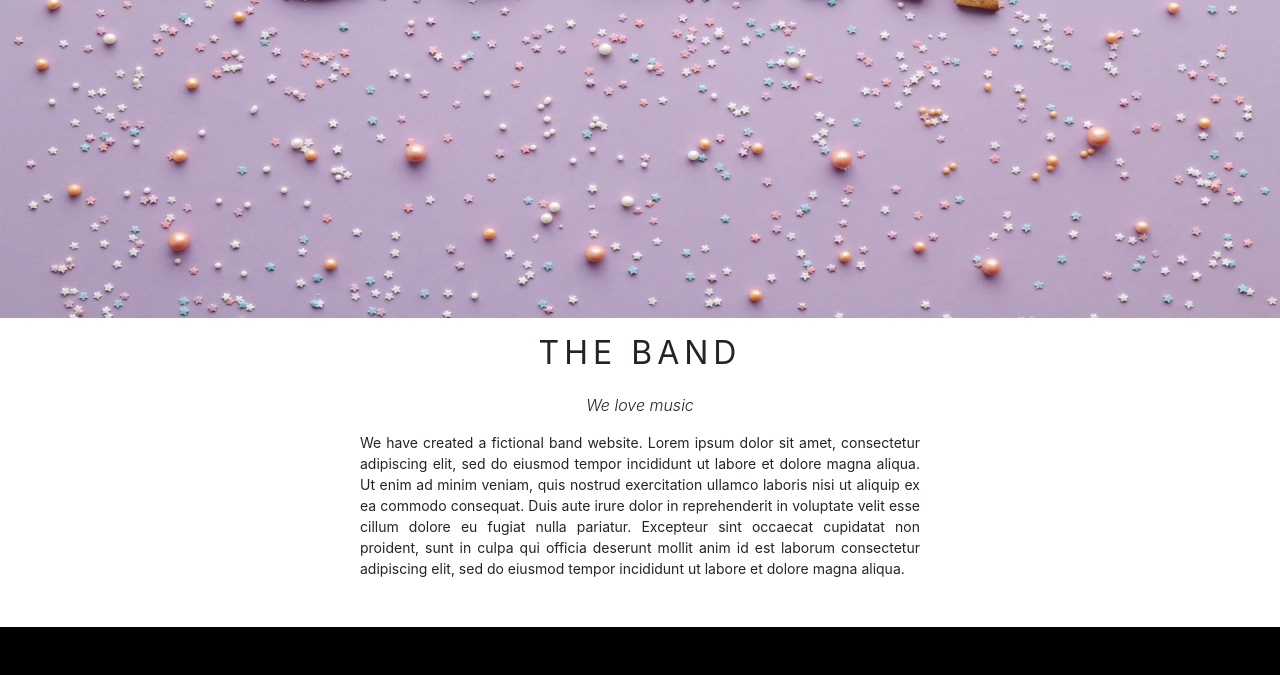
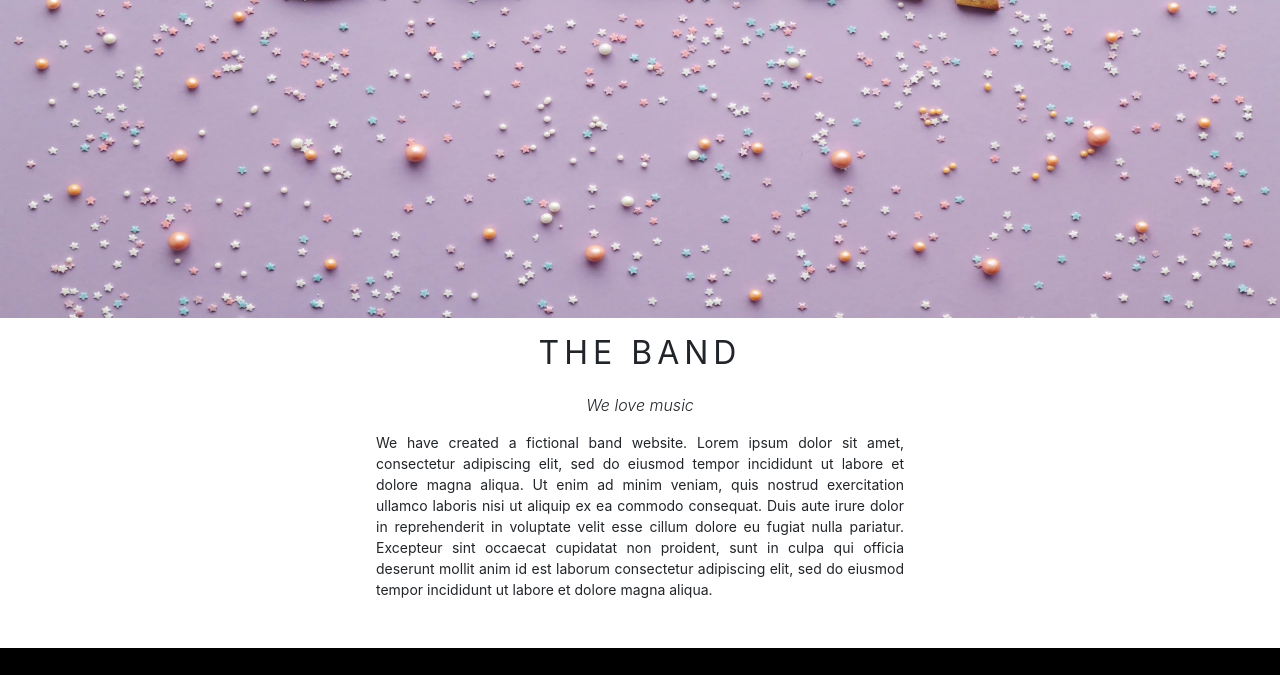
Before and after one commit to sebastia98/Pd2.1_2021, a plain HTML site: page src/index.html in a window 1280 px wide. Shown: the part 442-1117 px from the top of the page. Drawn offline with nearby package versions, Linux system fonts and the light colour scheme.

Commit message:
refactor(index): Añadir padding al texto

```diff
--- a/src/index.html
+++ b/src/index.html
@@ -57,7 +57,7 @@
     <div class="info_banda">
         <h2 class="text-center mt-3 mb-4 font-weight-normal">THE BAND</h2>
         <h6 class="text-center font-italic font-weight-light mb-3">We love music</h6>
-        <p class="text-justify mb-5">We have created a fictional band website. Lorem ipsum dolor sit amet,
+        <p class="text-justify mb-5 px-3">We have created a fictional band website. Lorem ipsum dolor sit amet,
             consectetur adipiscing elit, sed do eiusmod tempor incididunt ut labore et dolore magna aliqua. Ut enim ad
             minim
             veniam, quis nostrud exercitation ullamco laboris nisi ut aliquip ex ea commodo consequat. Duis aute irure
```
